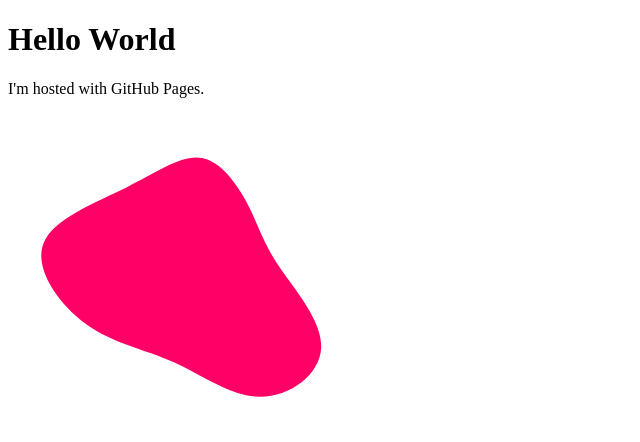
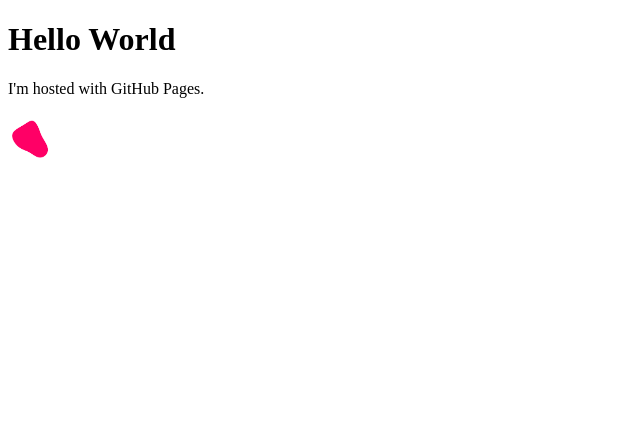
Before and after one commit to titedog/titedog.github.io, a plain HTML site: page hub.html in a window 1280 px wide. Shown: the whole page, without its empty margins (0-640 px from the left). Drawn offline with Linux system fonts and the light colour scheme.

Commit message:
Update hub.html

```diff
--- a/hub.html
+++ b/hub.html
@@ -3,6 +3,6 @@
 <body>
 <h1>Hello World</h1>
 <p>I'm hosted with GitHub Pages.</p>
-<img src="https://raw.githubusercontent.com/titedog/titedog.github.io/master/blob.PNG" alt="blob1">
+<img src="https://raw.githubusercontent.com/titedog/titedog.github.io/master/blob.PNG" alt="blob1" width="50" height="50">
 </body>
 </html>
```
